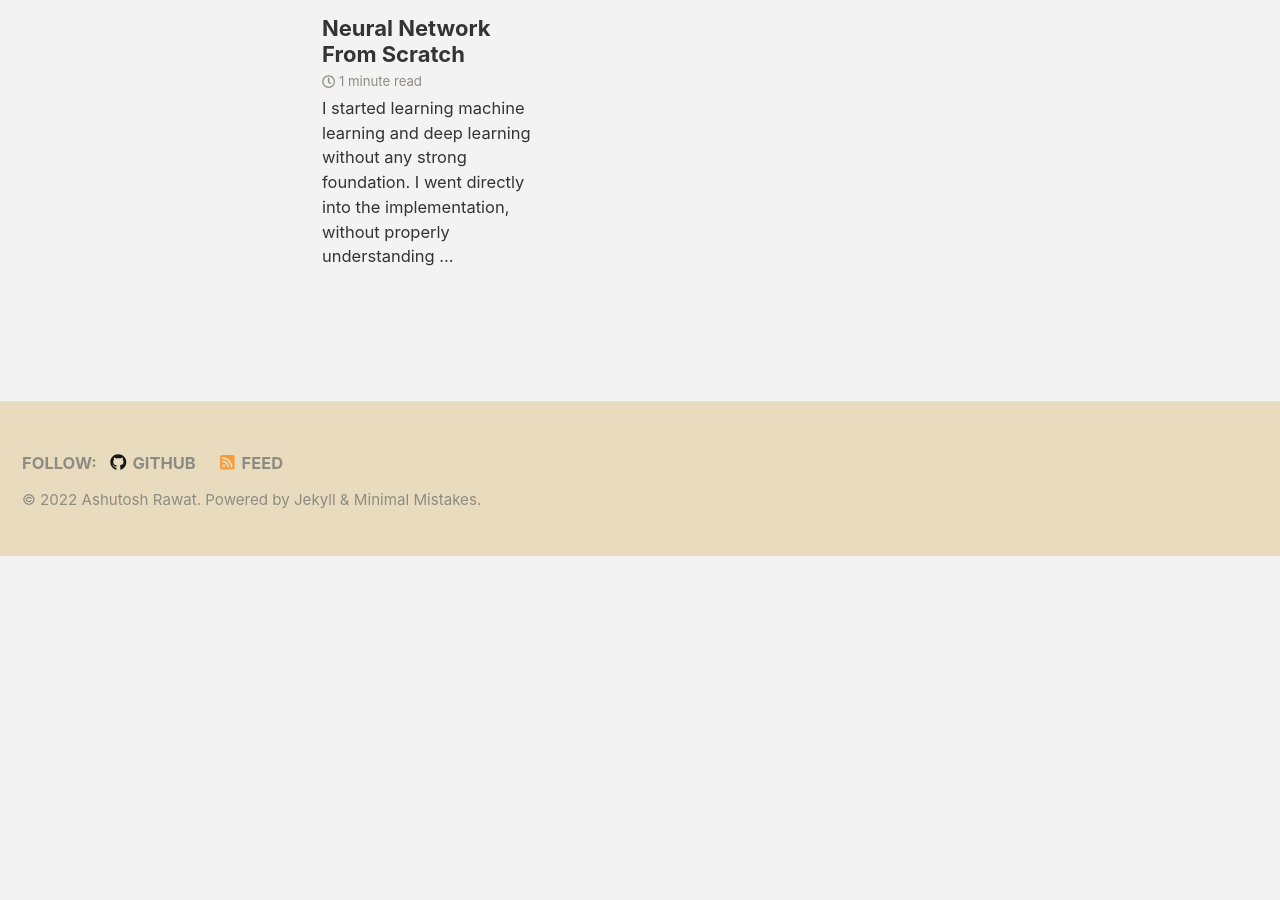
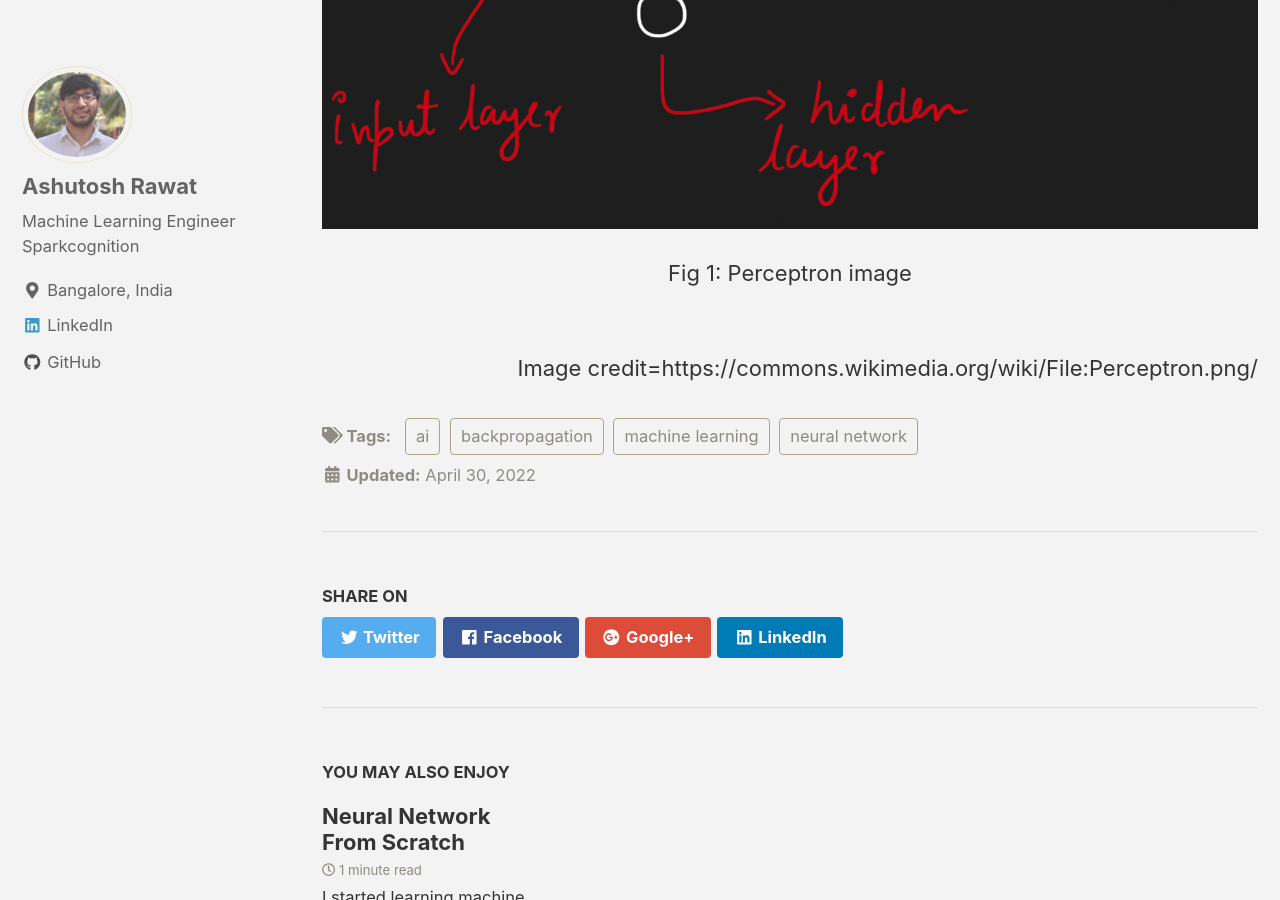
Before and after one commit to ashutoshrawat/ashutoshrawat.github.io, a Jekyll site: the page built from _posts/2022-04-30-nn-from-scratch.md, in a window 1280 px wide and 900 px high, scrolled down 1554 px. Built offline with Jekyll 4.4.1, drawn with Linux system fonts in a browser that asks for light colours; nearby versions of some CDN libraries; before the commit the page ends 2109 px from its top, so only the background shows below that.

Commit message:
Update 2022-04-30-nn-from-scratch.md

```diff
--- a/_posts/2022-04-30-nn-from-scratch.md
+++ b/_posts/2022-04-30-nn-from-scratch.md
@@ -14,4 +14,6 @@ Just for the context a brief introduction:
 
 The neurons are the building blocks of neural network. In reality they are just some mathematical function that transforms the input data. So, in simple terms what neural network does is take any input (which is some sort of data) and using neurons (or mathematical functions) map it to an output. And, when we say we are training a neural network it means that we are trying to figure out this mapping. A simple neural network would look like this:
 
-![Sample Neural Network](assets/images/nn_from_scratch/simple_nn.png)
+<img src ="https://github.com/ashutoshrawat/ashutoshrawat.github.io/blob/master/assets/images/nn_from_scratch/simple_nn.png" align='center'> <br/>
+<center>Fig 1: Perceptron image</center> <br/>
+<div align='right'>Image credit=https://commons.wikimedia.org/wiki/File:Perceptron.png/</div>
```
